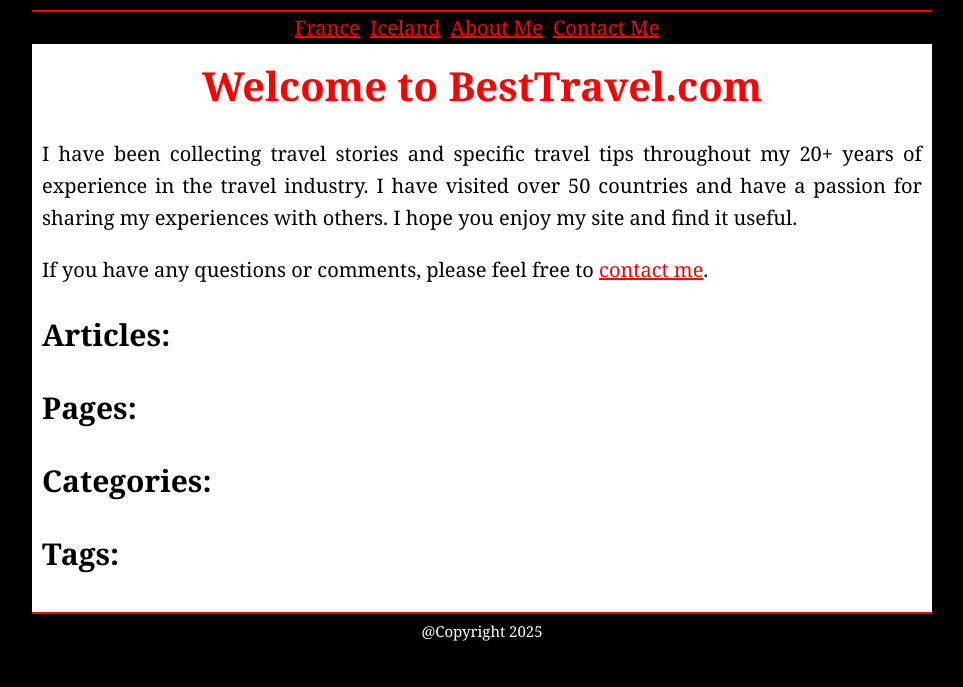
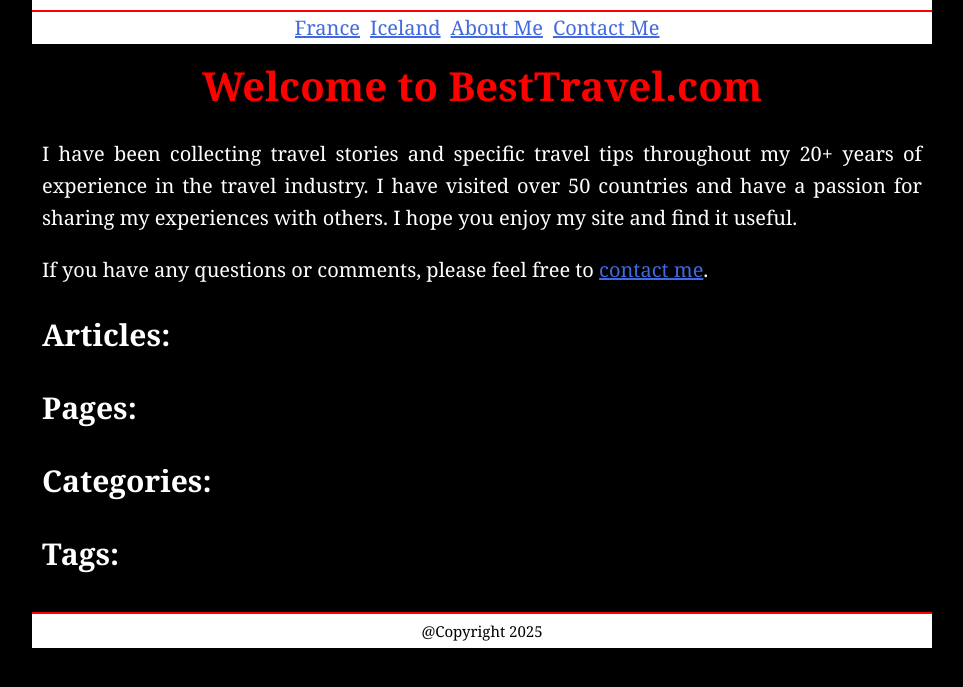
Before and after one commit to thevladiator/SimpleCMS, a PHP site: page /generator/templates/home.php in a window 1280 px wide. Shown: the top 687 px of the page, without its empty margins (158-1121 px from the left). Run offline with PHP 8.4, Linux system fonts and the light colour scheme; the template is opened without the code that fills it, so the values that code supplies are empty.

Commit message:
changed to dark theme

```diff
--- a/staticblog/content/styles/site.css
+++ b/staticblog/content/styles/site.css
@@ -1,18 +1,19 @@
 
 :root {
-  --background-color: white;
-  --text-color: black;
-  --secondary-color: lightcyan;
+  --background-color: black;
+  --text-color: white;
+  --link-color: royalblue;
+  --secondary-color: slategray;
   --tertiary-color: lightgrey;
   --accent-color: red;
-  --emphasize-color: teal;
 }
 
 body {
   display:block;
   max-width: 900px;
   margin: 0 auto;
-  background-color: var(--text-color);
+  background-color: var(--background-color);
+  color: var(--text-color);
   font-size: 20px;
   text-align: justify;
   line-height: 1.6;
@@ -30,11 +31,11 @@ h1 {
 }
 
 a {
-  color: var(--accent-color)
+  color: var(--link-color)
 }
 
 strong, em {
-  color: var(--emphasize-color);
+  color: var(--accent-color);
 }
 
 blockquote {
@@ -68,7 +69,6 @@ pre {
 }
 
 #content {
-  background-color: var(--background-color);
   color: var(--text-color);
   padding: 10px;
 }
```
